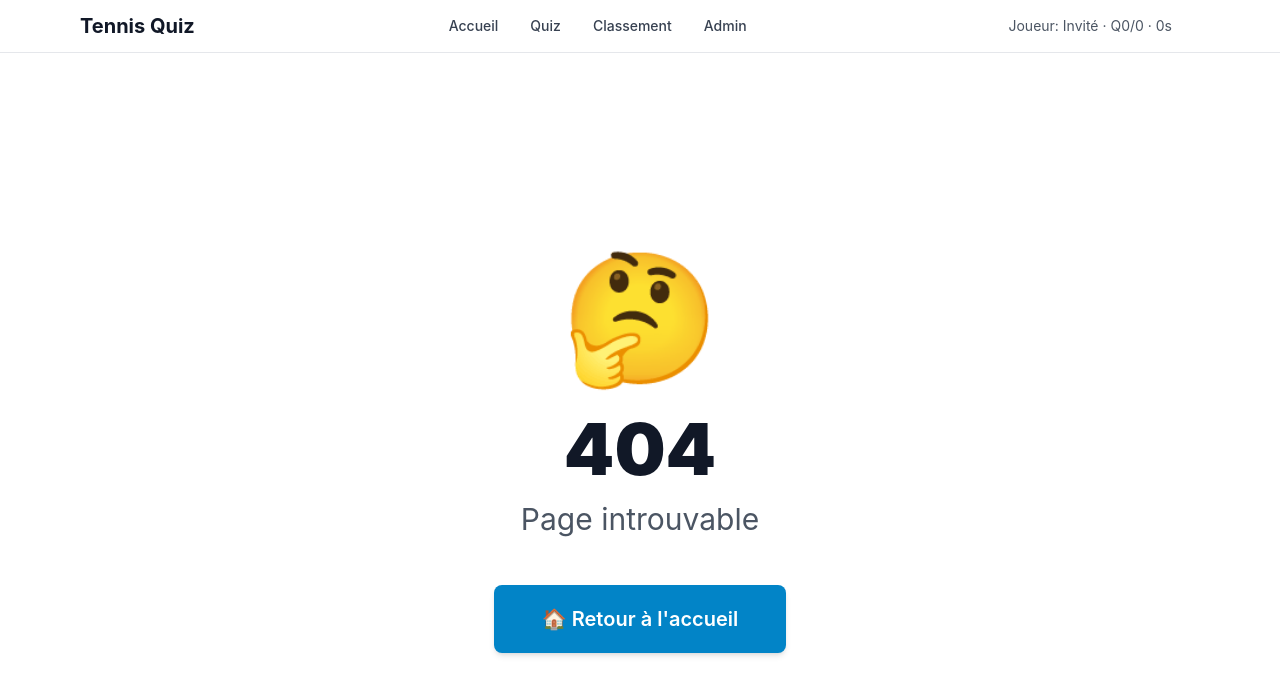
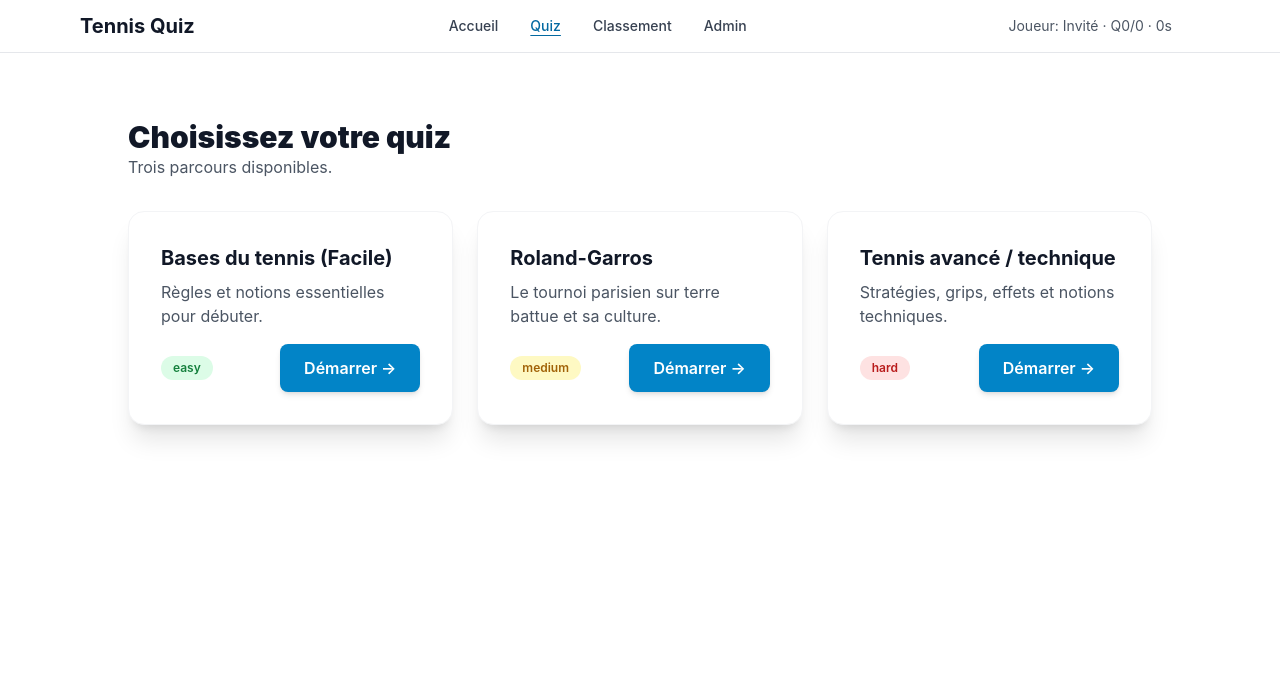
Before and after one commit to yacine2003/quiz-app, a Vue app in the folder quiz-ui/: page /quiz in a window 1280 px wide. Before the commit this address had no page. Shown: the top 694 px of the page. Built offline with nearby package versions, Linux system fonts and the light colour scheme; what @tanstack/vue-query would draw is missing.

Commit message:
Ajout des 3 quiz

```diff
--- a/quiz-ui/src/App.vue
+++ b/quiz-ui/src/App.vue
@@ -1,11 +1,13 @@
 <script setup lang="ts">
 import Header from '@/components/Header.vue'
+import ProgressBar from '@/components/ProgressBar.vue'
 import { RouterView } from 'vue-router'
 </script>
 
 <template>
   <div id="app" class="min-h-screen bg-white dark:bg-gray-950 text-gray-900 dark:text-gray-100">
     <Header />
+    <ProgressBar />
     <RouterView v-slot="{ Component }">
       <Transition name="fade" mode="out-in">
         <component :is="Component" />
--- a/quiz-ui/src/components/Header.vue
+++ b/quiz-ui/src/components/Header.vue
@@ -72,7 +72,7 @@ function isTypingTarget(target: EventTarget | null): boolean {
   return el.isContentEditable || tag === 'input' || tag === 'textarea' || tag === 'select'
 }
 const goHome = () => router.push({ path: '/' })
-const goQuiz = () => router.push({ path: '/quiz/1/start' })
+const goQuiz = () => router.push({ path: '/quiz' })
 const goLeaderboard = () => router.push({ path: '/quiz/1/leaderboard' })
 const goAdmin = () => router.push({ path: '/admin' })
 
@@ -147,10 +147,10 @@ watch(isShrunk, () => updateHeaderOffset())
         >Accueil</router-link>
 
         <router-link
-          to="/quiz/1/start"
+          to="/quiz"
           class="px-1 py-1 rounded focus-visible:ring-2 focus-visible:ring-primary-500"
-          :class="(route.path.startsWith('/quiz') && route.path.includes('/start')) ? 'text-primary-700 dark:text-primary-300 underline underline-offset-4' : 'text-gray-700 dark:text-gray-200 hover:text-gray-900 dark:hover:text-white'"
-          :aria-current="(route.path.startsWith('/quiz') && route.path.includes('/start')) ? 'page' : undefined"
+          :class="route.path === '/quiz' ? 'text-primary-700 dark:text-primary-300 underline underline-offset-4' : 'text-gray-700 dark:text-gray-200 hover:text-gray-900 dark:hover:text-white'"
+          :aria-current="route.path === '/quiz' ? 'page' : undefined"
         >Quiz</router-link>
 
         <router-link
@@ -238,10 +238,10 @@ watch(isShrunk, () => updateHeaderOffset())
           >Accueil</router-link>
 
           <router-link
-            to="/quiz/1/start"
+            to="/quiz"
             class="px-3 py-2 rounded hover:bg-gray-100 dark:hover:bg-gray-800 focus-visible:ring-2 focus-visible:ring-primary-500"
-            :class="(route.path.startsWith('/quiz') && route.path.includes('/start')) ? 'text-primary-700 dark:text-primary-300' : 'text-gray-800 dark:text-gray-200'"
-            :aria-current="(route.path.startsWith('/quiz') && route.path.includes('/start')) ? 'page' : undefined"
+            :class="route.path === '/quiz' ? 'text-primary-700 dark:text-primary-300' : 'text-gray-800 dark:text-gray-200'"
+            :aria-current="route.path === '/quiz' ? 'page' : undefined"
             @click="onMenuLinkClick"
           >Quiz</router-link>
 
--- a/quiz-ui/src/components/ProgressBar.vue
+++ b/quiz-ui/src/components/ProgressBar.vue
@@ -14,7 +14,8 @@ const percent = computed(() => {
   <!-- Utilise la hauteur du header via --header-offset définie dans Header.vue -->
   <div class="sticky" :style="{ top: `var(--header-offset, 56px)` }" style="z-index: 40;">
     <div
-      class="h-[2px] bg-gray-200 dark:bg-gray-800 w-full"
+      class="h-[2px] w-full"
+      :class="['bg-white/75 dark:bg-gray-900/70']"
       role="progressbar"
       :aria-valuemin="0"
       :aria-valuemax="100"
@@ -22,7 +23,7 @@ const percent = computed(() => {
       aria-label="Progression du quiz"
     >
       <div
-        class="h-full bg-primary-600 transition-[width] duration-150"
+        class="h-full bg-primary-600/80 transition-[width] duration-150"
         :style="{ width: `${percent}%` }"
       />
     </div>
--- a/quiz-ui/src/router/index.ts
+++ b/quiz-ui/src/router/index.ts
@@ -11,6 +11,11 @@ const router = createRouter({
       path: '/',
       name: 'home',
       component: () => import('@/views/Home.vue')
+    },
+    {
+      path: '/quiz',
+      name: 'quiz-select',
+      component: () => import('@/views/QuizSelection.vue')
     },
     {
       path: '/quiz/:id/start',
--- a/quiz-ui/src/stores/quiz.ts
+++ b/quiz-ui/src/stores/quiz.ts
@@ -18,6 +18,13 @@ export const useQuizStore = defineStore('quiz', () => {
   const endTime = ref<number>(0)
   const isCompleted = ref(false)
   const attemptId = ref<number | null>(null)
+  // Nouveaux champs (compatibilité API minimale demandée)
+  const currentQuizId = quizId // alias
+  const quizzes = ref<Array<{ id: string; title: string; description: string; difficulty: 'easy'|'medium'|'hard' }>>([
+    { id: 'bases', title: 'Bases du tennis (Facile)', description: 'Règles et notions essentielles pour débuter.', difficulty: 'easy' },
+    { id: 'roland', title: 'Roland-Garros', description: 'Le tournoi parisien sur terre battue.', difficulty: 'medium' },
+    { id: 'avance', title: 'Tennis avancé / technique', description: 'Grips, effets et tactiques.', difficulty: 'hard' }
+  ])
 
   // Persistent state (localStorage)
   const savedProgress = useLocalStorage('quiz-progress', {
@@ -50,6 +57,12 @@ export const useQuizStore = defineStore('quiz', () => {
     if (!totalQuestions.value) return 0
     return Math.round((currentIndex.value / totalQuestions.value) * 100)
   })
+  // Getter supplémentaire demandé
+  const progressPercent = computed(() => progress.value)
+  const player = computed(() => playerName.value)
+  const current = computed(() => currentIndex.value)
+  const total = computed(() => totalQuestions.value)
+  const elapsed = computed(() => timeSpent.value)
 
   const canGoNext = computed(() => {
     return answers.value.has(currentIndex.value)
@@ -86,6 +99,33 @@ export const useQuizStore = defineStore('quiz', () => {
       startTime.value = Date.now()
       saveProgress()
     }
+  }
+
+  // Actions supplémentaires demandées (wrappers)
+  async function startQuiz(id: number | string, name?: string) {
+    const numeric = typeof id === 'string' ? (id === 'bases' ? 1 : id === 'roland' ? 2 : 3) : id
+    await initializeQuiz(numeric, (name && name.trim()) || 'Invité')
+  }
+
+  function next() {
+    nextQuestion()
+  }
+
+  function setElapsed(seconds: number) {
+    // Simule l'écoulement du temps en ajustant startTime si nécessaire
+    if (!startTime.value) startTime.value = Date.now()
+    endTime.value = startTime.value + Math.max(0, Math.floor(seconds)) * 1000
+  }
+
+  function selectQuiz(id: number | string) {
+    const numeric = typeof id === 'string' ? (id === 'bases' ? 1 : id === 'roland' ? 2 : 3) : id
+    quizId.value = numeric
+  }
+
+  async function prefetchNext() {
+    // Point d’extension: préchargement réseau si nécessaire
+    // Ici rien à faire car les questions sont déjà en mémoire
+    return Promise.resolve()
   }
 
   function answerQuestion(choiceId: number) {
@@ -209,6 +249,8 @@ export const useQuizStore = defineStore('quiz', () => {
     endTime,
     isCompleted,
     attemptId,
+    currentQuizId,
+    quizzes,
 
     // Computed
     currentQuestion,
@@ -222,6 +264,11 @@ export const useQuizStore = defineStore('quiz', () => {
     canGoPrevious,
     isLastQuestion,
     allQuestionsAnswered,
+    progressPercent,
+    player,
+    current,
+    total,
+    elapsed,
 
     // Actions
     initializeQuiz,
@@ -231,6 +278,12 @@ export const useQuizStore = defineStore('quiz', () => {
     goToQuestion,
     submitQuiz,
     reset,
-    getAnswerForQuestion
+    getAnswerForQuestion,
+    // Nouveaux alias/actions
+    startQuiz,
+    next,
+    setElapsed,
+    selectQuiz,
+    prefetchNext
   }
 })
--- /dev/null
+++ b/quiz-ui/src/views/QuizSelection.vue
@@ -0,0 +1,75 @@
+<script setup lang="ts">
+import { useRouter } from 'vue-router'
+
+type QuizCard = {
+  id: string
+  numericId: number
+  title: string
+  description: string
+  difficulty: 'easy' | 'medium' | 'hard'
+}
+
+const router = useRouter()
+
+const quizzes: QuizCard[] = [
+  {
+    id: 'bases',
+    numericId: 1,
+    title: 'Bases du tennis (Facile)',
+    description: 'Règles et notions essentielles pour débuter.',
+    difficulty: 'easy'
+  },
+  {
+    id: 'roland',
+    numericId: 2,
+    title: 'Roland-Garros',
+    description: 'Le tournoi parisien sur terre battue et sa culture.',
+    difficulty: 'medium'
+  },
+  {
+    id: 'avance',
+    numericId: 3,
+    title: 'Tennis avancé / technique',
+    description: 'Stratégies, grips, effets et notions techniques.',
+    difficulty: 'hard'
+  }
+]
+
+function start(quiz: QuizCard) {
+  router.push({ name: 'quiz-start', params: { id: quiz.numericId } })
+}
+</script>
+
+<template>
+  <main class="min-h-screen p-6 pt-16">
+    <div class="max-w-5xl mx-auto">
+      <header class="mb-8">
+        <h1 class="text-3xl font-black text-gray-900 dark:text-white">Choisissez votre quiz</h1>
+        <p class="text-gray-600 dark:text-gray-300">Trois parcours disponibles.</p>
+      </header>
+
+      <section class="grid grid-cols-1 md:grid-cols-3 gap-6">
+        <article
+          v-for="q in quizzes"
+          :key="q.id"
+          class="card hover:shadow-lg transition-all cursor-pointer"
+          @click="start(q)"
+        >
+          <h2 class="text-xl font-bold mb-2 text-gray-900 dark:text-white">{{ q.title }}</h2>
+          <p class="text-gray-600 dark:text-gray-300 mb-4">{{ q.description }}</p>
+          <div class="flex items-center justify-between">
+            <span
+              class="px-3 py-1 rounded-full text-xs font-semibold"
+              :class="{
+                'bg-green-100 text-green-700 dark:bg-green-900 dark:text-green-300': q.difficulty === 'easy',
+                'bg-yellow-100 text-yellow-700 dark:bg-yellow-900 dark:text-yellow-300': q.difficulty === 'medium',
+                'bg-red-100 text-red-700 dark:bg-red-900 dark:text-red-300': q.difficulty === 'hard'
+              }"
+            >{{ q.difficulty }}</span>
+            <button class="btn-primary">Démarrer →</button>
+          </div>
+        </article>
+      </section>
+    </div>
+  </main>
+</template>
```
Also changed, not shown: 2 other files (tests, documents, lock files or other folders).
